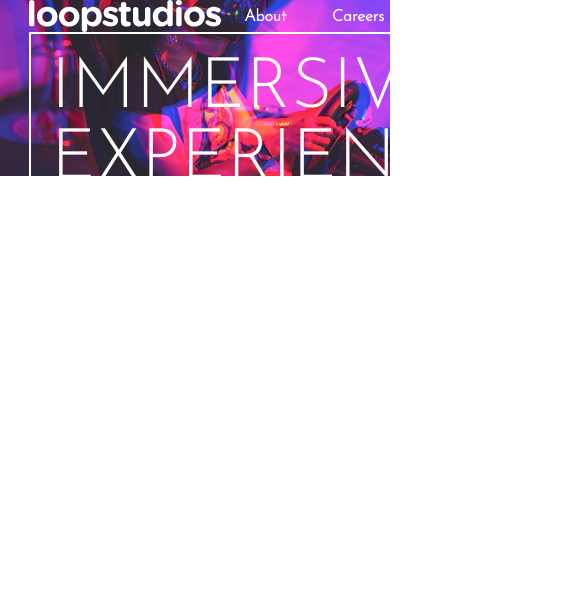
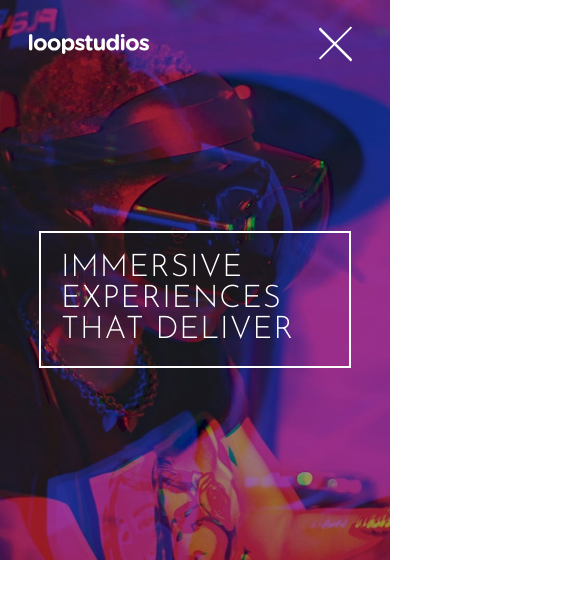
Before and after one commit to pedropfsf/loopstudios-landing-page-vue, a Vue app: page / in a window 390 px wide. Shown: the top 598 px of the page, 585 px wide, since content can reach past the window. Built offline with nearby package versions, Linux system fonts and the light colour scheme.

Commit message:
:sparkles: Desenvolvido o header para responsivo

```diff
--- a/src/components/Background/Background.vue
+++ b/src/components/Background/Background.vue
@@ -31,7 +31,17 @@
         background-image: url(../../assets/desktop/image-hero.jpg);
         background-repeat: no-repeat;
         background-size: cover;
-        background-position: center;
+        background-position: top;
+    }
+
+    @media screen and (max-width: 822px) {
+        div#Background {
+            align-items: center;
+
+            background-image: url(../../assets/mobile/image-hero.jpg);
+
+            height: 35rem;
+        }
     }
 
 </style>
--- /dev/null
+++ b/src/components/Header/ButtonMobile/ButtonMobile.vue
@@ -0,0 +1,117 @@
+<template>
+    <div
+        id="ButtonMobile"
+        @click="$emit('click-button', valueButton)"
+    >
+        <div
+            class="line"
+            :style="{
+                top: lineTop.top,
+                transform: lineTop.transform
+            }"
+        >
+        </div>
+        <div
+            class="line"
+            :style="{
+                transform: lineCenter.transform
+            }"
+        >
+        </div>
+        <div
+            class="line"
+            :style="{
+                bottom: lineBottom.bottom,
+                transform: lineBottom.transform
+            }"
+        >
+        </div>
+    </div>
+</template>
+
+<script>
+
+    export default {
+        name: "ButtonMobile",
+        components: {
+
+        },
+        props: {
+            value: {
+                required: true,
+                type: Boolean
+            }
+        },
+        data() {
+            return {
+                lineTop: {
+                    top: "0%",
+                    transform: "",
+                    },
+                lineCenter: {
+                    transform: "",
+
+                },
+                lineBottom: {
+                    bottom: "0%",
+                    transform: "",
+                },
+                valueButton: false,
+            }
+        },
+        methods: {
+            changeStylesLine(value) {
+                if(value) {
+                    this.lineTop.top = "50%",
+                    this.lineTop.transform = "rotate(45deg)";
+
+                    this.lineCenter.transform = "rotate(45deg)",
+
+                    this.lineBottom.bottom = "50%",
+                    this.lineBottom.transform = "rotate(-45deg)";
+                } else {
+                    this.lineTop.top = "0%",
+                    this.lineTop.transform = "";
+
+                    this.lineCenter.transform = "",
+
+                    this.lineBottom.bottom = "0%",
+                    this.lineBottom.transform = "";
+                }
+            }
+        },
+        updated() {
+            this.changeStylesLine(this.value);
+
+            this.valueButton = !this.value;
+        }
+    }
+
+</script>
+
+<style scoped>
+    div#ButtonMobile {
+        width: 50px;
+        height: 25px;
+
+        display: flex;
+        flex-direction: column;
+        justify-content: space-between;
+        align-items: center;
+
+        margin-right: 7.5vw;
+    }
+
+    div#ButtonMobile > div.line {
+        width: 45px;
+        height: 2px;
+
+        background-color: var(--white);
+
+        position: relative;
+        /* transform: translateY(-50%); */
+
+        transition: all 200ms;
+    }
+
+</style>
--- a/src/components/Header/Header.vue
+++ b/src/components/Header/Header.vue
@@ -5,7 +5,10 @@
             src="../../assets/logo.svg"
             alt="logo image"
         />
-        <nav id="navBar">
+        <nav
+            id="navBar"
+            v-show="toggleMenu === 'desktop'"
+        >
             <ul id="listItens">
                 <Item
                     v-for="item in itemsNavBar"
@@ -14,17 +17,24 @@
                 />
             </ul>
         </nav>
+        <ButtonMobile
+            v-show="toggleMenu === 'mobile'"
+            @click-button="clickButton"
+            :value="valueMenuMobile"
+        />
     </header>
 </template>
 
 <script>
 
     import Item from './Item/Item.vue';
+    import ButtonMobile from './ButtonMobile/ButtonMobile.vue';
 
     export default {
         name: "Header",
         components: {
-            Item
+            Item,
+            ButtonMobile,
         },
         data() {
             return {
@@ -49,8 +59,31 @@
                         id: 5,
                         text: "Support"
                     }
-                ]
+                ],
+                mediaQuerieList: matchMedia("(max-width: 822px)"),
+                toggleMenu: "desktop",
+                valueMenuMobile: ''
+
             }
+        },
+        methods: {
+            showButtonMobile(mediaQuerieList) {
+                if(mediaQuerieList.matches) {
+                    this.toggleMenu = "mobile";
+                } else {
+                    this.toggleMenu = "desktop";
+                }
+            },
+            clickButton(value) {
+                this.valueMenuMobile = value;
+
+                console.log(this.valueMenuMobile)
+            }
+        },
+        mounted() {
+            this.showButtonMobile(this.mediaQuerieList);
+
+            this.mediaQuerieList.addEventListener('change', this.showButtonMobile);
         }
     }
 
@@ -86,4 +119,14 @@
         justify-content: space-around;
     }
 
+    @media screen and (max-width: 443px) {
+        header#Header {
+            height: 5.5rem;
+        }
+
+        img#logo {
+            width: 7.5rem;
+        }
+    }
+
 </style>
--- a/src/components/MessageText/MessageText.vue
+++ b/src/components/MessageText/MessageText.vue
@@ -23,7 +23,7 @@
     div#MessageText {
         padding: 20px;
 
-        width: 40rem;
+        width: 50vw;
 
         border: 2px solid var(--white);
 
@@ -37,7 +37,28 @@
         letter-spacing: 1px;
 
         font-family: "Josefin Sans";
-        font-size: 70px;
+        font-size: 5.5vw;
+    }
+
+    @media screen and (max-width: 822px) {
+        div#MessageText {
+            margin-left: 0;
+            margin-bottom: 8rem;
+
+            width: 70vw;
+        }
+
+        span#text {
+            font-size: 8vw;
+        }
+    }
+
+    @media screen and (max-width: 498px) {
+        div#MessageText {
+            margin-bottom: 12rem;
+
+            width: 80vw;
+        }
     }
 
 </style>
```
